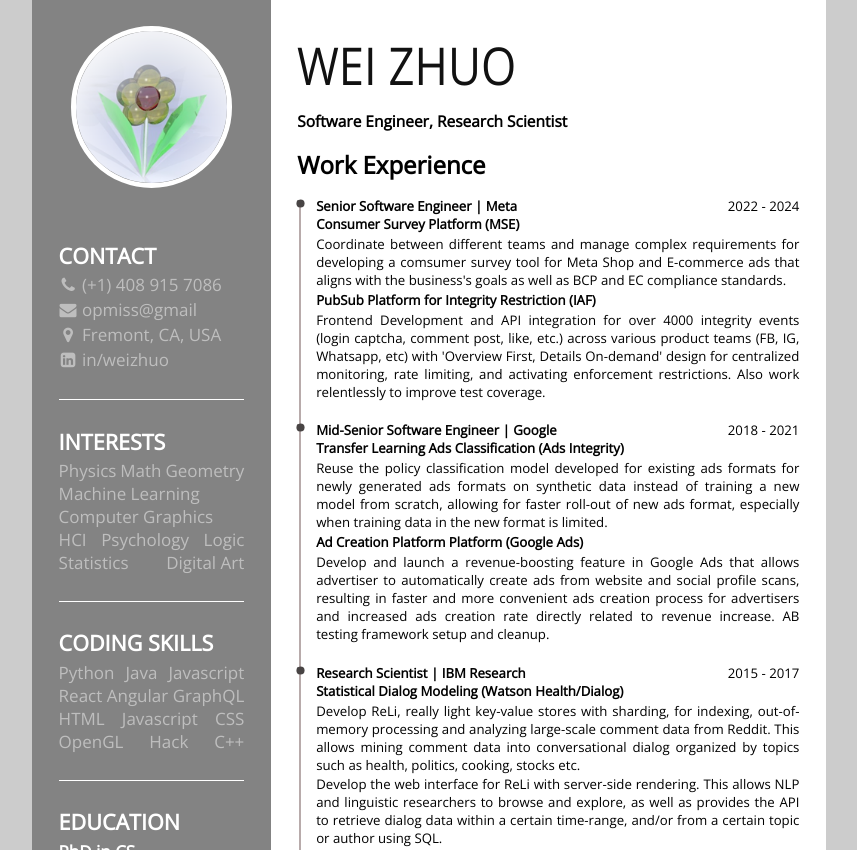
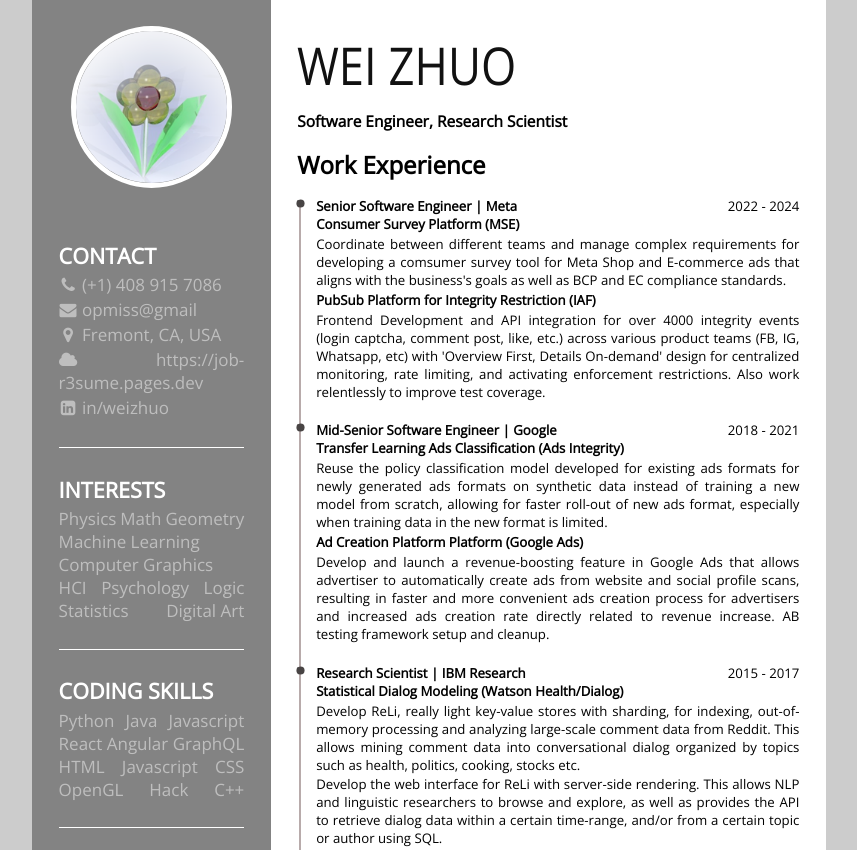
Before and after one commit to opmiss/resume, a plain HTML site: page index.html in a window 1280 px wide. Shown: the top 850 px of the page, without its empty margins (211-1068 px from the left). Drawn offline with nearby package versions, Linux system fonts and the light colour scheme.

Commit message:
Update index.html

```diff
--- a/index.html
+++ b/index.html
@@ -31,6 +31,10 @@
               <p>
                 <i class="fa fa-map-marker contactIcon" aria-hidden="true"></i>
                 Fremont, CA, USA
+              </p>
+              <p>
+                <i class="fa fa-cloud contactIcon" aria-hidden="true"></i>
+                https://job-r3sume.pages.dev
               </p>
               <p>
                 <i class="fa fa-linkedin-square contactIcon" aria-hidden="true"></i>
```
